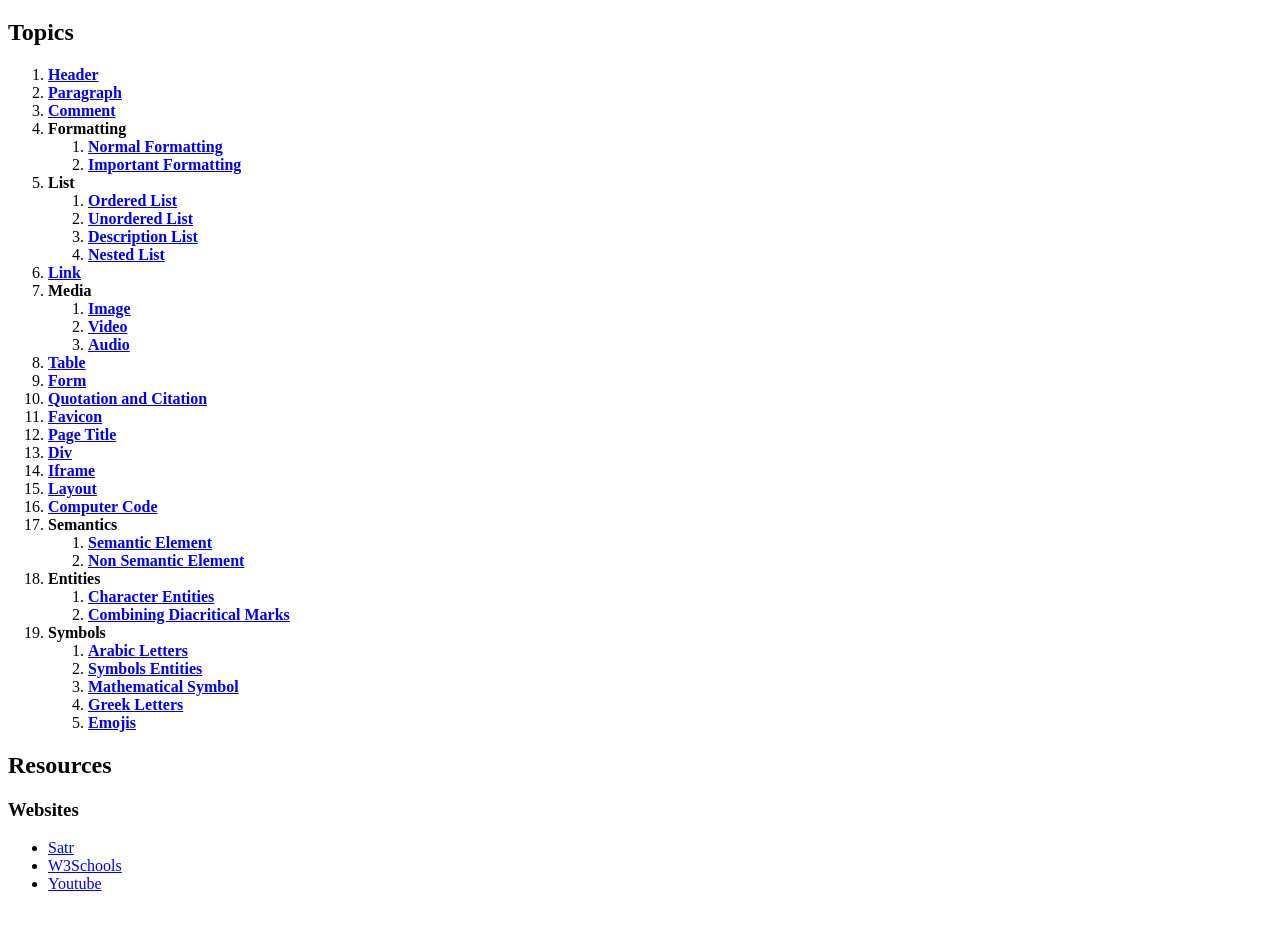
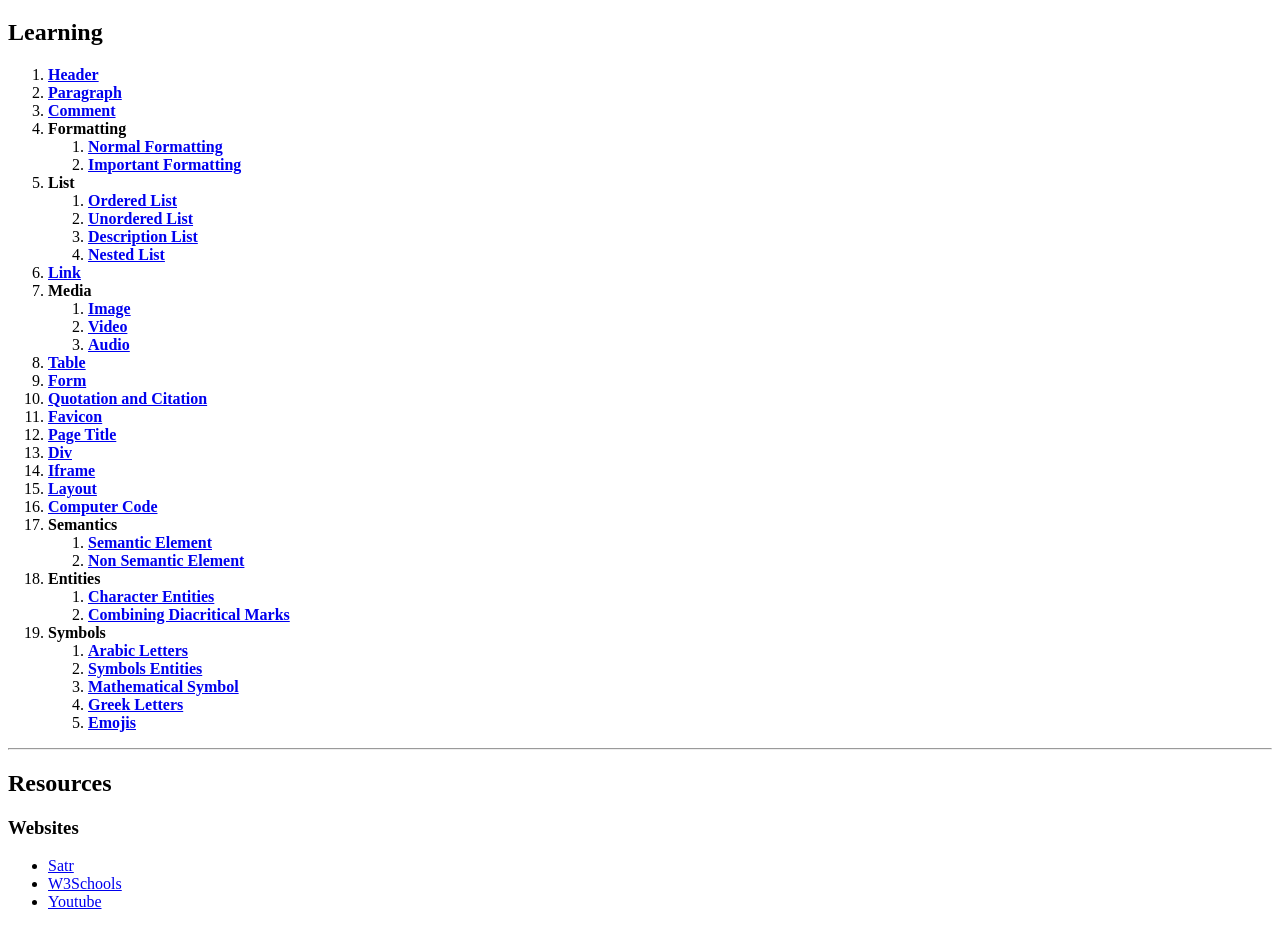
Before and after one commit to M4MD24/LearnHTML, a plain HTML site: page src/index.html in a window 1280 px wide. Shown: the part 61-988 px from the top of the page. Drawn offline with Linux system fonts and the light colour scheme.

Commit message:
Edit Things

```diff
--- a/src/index.html
+++ b/src/index.html
@@ -6,7 +6,7 @@
 </head>
 <body>
 <h1>Index</h1>
-<h2>Topics</h2>
+<h2>Learning</h2>
 <ol>
     <li><b><a href="_1_header/Header.html">Header</a></b></li>
     <li><b><a href="_2_paragraph/Paragraph.html">Paragraph</a></b></li>
@@ -64,6 +64,7 @@
         </ol>
     </li>
 </ol>
+<hr/>
 <h2>Resources</h2>
 <h3>Websites</h3>
 <ul>
```
